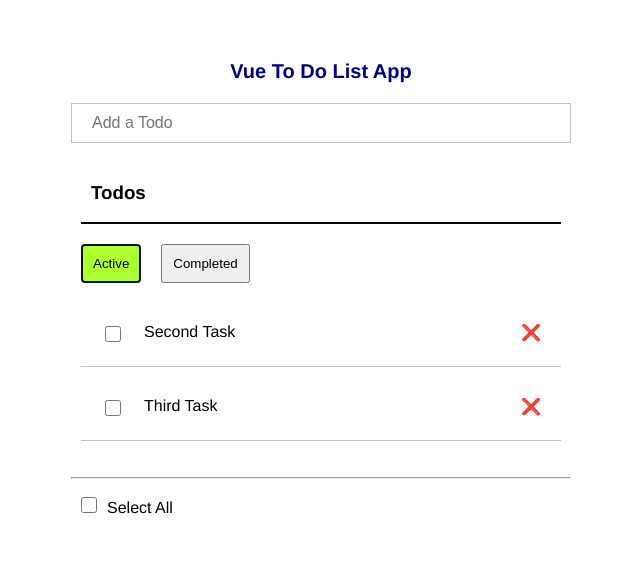
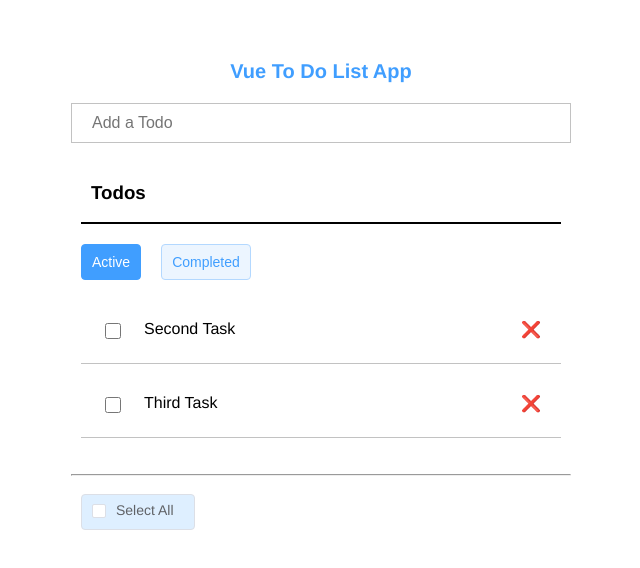
Before and after one commit to masrur-sakib/vue.js-to-do-list-app, a Vue app: page / in a window 1280 px wide. Shown: the top 568 px of the page, without its empty margins (319-959 px from the left). Built offline with nearby package versions, Linux system fonts and the light colour scheme.

Commit message:
Integrated Element UI with App and Utilized Components

```diff
--- a/package.json
+++ b/package.json
@@ -9,6 +9,7 @@
   },
   "dependencies": {
     "core-js": "^3.6.5",
+    "element-ui": "^2.14.1",
     "vue": "^2.6.11",
     "vuex": "^3.6.0"
   },
--- a/src/App.vue
+++ b/src/App.vue
@@ -40,6 +40,6 @@ export default {
   display: block;
   text-align: center;
   font-size: 20px;
-  color: navy;
+  color: #409EFF;
 }
 </style>
--- a/src/components/TodoList.vue
+++ b/src/components/TodoList.vue
@@ -12,12 +12,23 @@
         <h3>Todos</h3>
       </div>
       <div>
-        <button class="button" @click="changeStatus('active')" autofocus>
-          Active
-        </button>
-        <button class="button" @click="changeStatus('completed')">
-          Completed
-        </button>
+        <el-row>
+          <el-button
+            class="button"
+            type="primary"
+            plain
+            @click="changeStatus('active')"
+            autofocus
+            >Active</el-button
+          >
+          <el-button
+            class="button"
+            type="primary"
+            plain
+            @click="changeStatus('completed')"
+            >Completed</el-button
+          >
+        </el-row>
       </div>
       <div
         class="todo-list-item"
@@ -55,16 +66,13 @@
       <hr />
       <div class="bulk-remove-section">
         <div class="select-completed" v-if="showSelectAllBtn">
-          <input type="checkbox" @change="selectAll" /><span>Select All</span>
+          <el-checkbox class="checkbox-select-all" size="medium" border @change="selectAll">Select All</el-checkbox>
         </div>
         <div>
-          <button
-            class="button-remove"
-            v-if="showRemoveAllBtn"
-            @click="removeAllCompleted"
-          >
-            Remove All
-          </button>
+          <el-row>
+            <el-button class="button-remove" type="danger" v-if="showRemoveAllBtn"
+            @click="removeAllCompleted">Remove All</el-button>
+          </el-row>
         </div>
       </div>
     </div>
@@ -84,10 +92,10 @@ export default {
 
   computed: {
     status() {
-      return this.$store.state.status
+      return this.$store.state.status;
     },
     filterTodos() {
-      return this.$store.getters.filterTodos
+      return this.$store.getters.filterTodos;
     },
     showRemoveAllBtn() {
       return this.$store.getters.showRemoveAllBtn;
@@ -110,7 +118,7 @@ export default {
       if (this.newTodo.trim().length == 0) {
         return;
       } else {
-        this.$store.commit('addTodo', {
+        this.$store.commit("addTodo", {
           id: this.newTodoId,
           name: this.newTodo,
           isCompleted: false,
@@ -121,24 +129,24 @@ export default {
         this.newTodoId++;
       }
     },
-    changeStatus(status){
-      this.$store.commit("changeStatus", status)
+    changeStatus(status) {
+      this.$store.commit("changeStatus", status);
     },
     editTodo(todo) {
       this.beforeEditName = todo.name;
       todo.editMode = true;
     },
     editComplete(todo) {
-      this.$store.commit('editComplete', todo);
+      this.$store.commit("editComplete", todo);
     },
     removeTodo(index) {
-      this.$store.commit('removeTodo', index);
+      this.$store.commit("removeTodo", index);
     },
     selectAll() {
-      this.$store.commit('selectAll', event.target.checked)
+      this.$store.commit("selectAll", event.target.checked);
     },
     removeAllCompleted() {
-      this.$store.commit('removeAllCompleted')
+      this.$store.commit("removeAllCompleted");
     },
   },
 };
@@ -219,12 +227,14 @@ export default {
   padding: 10px;
   cursor: pointer;
 }
-.button:focus {
-  background-color: greenyellow;
-}
-.button-remove{
+.button-remove {
   margin: 10px;
   padding: 10px;
   cursor: pointer;
 }
+.checkbox-select-all{
+  margin: 10px;
+  padding: 10px;
+  background: #40a0ff2c;
+}
 </style>
--- a/src/main.js
+++ b/src/main.js
@@ -1,6 +1,10 @@
 import Vue from 'vue'
+import ElementUI from 'element-ui'
+import 'element-ui/lib/theme-chalk/index.css'
 import App from './App.vue'
 import {store} from './store/index'
+
+Vue.use(ElementUI);
 
 Vue.config.productionTip = false
 
```
Also changed, not shown: 1 other file (tests, documents, lock files or other folders).
